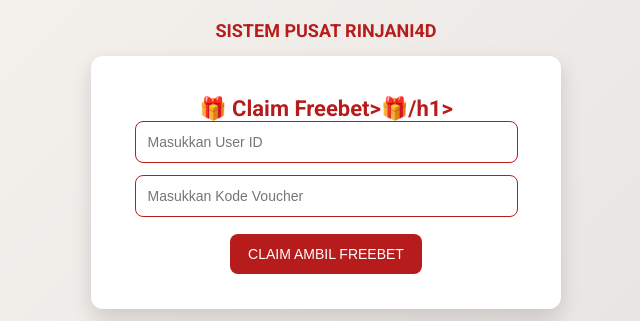
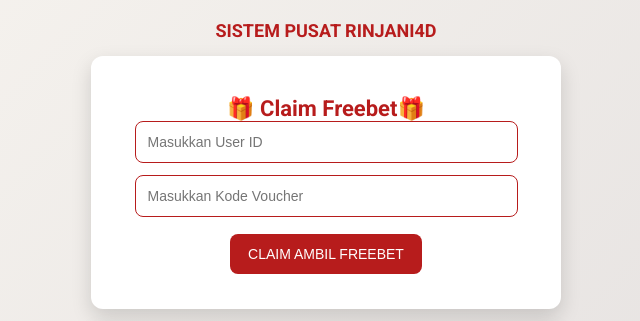
Before and after one commit to colombovercel-source/rinjani4d-saldo-, a plain HTML site: page index.html in a window 1280 px wide. Shown: the top 321 px of the page, without its empty margins (314-954 px from the left). Drawn offline with Linux system fonts and the light colour scheme.

Commit message:
Update index.html

```diff
--- a/index.html
+++ b/index.html
@@ -152,7 +152,7 @@
 <div class="title-small">SISTEM PUSAT RINJANI4D</div>
 
 <div class="container">
-  <h1>🎁 Claim Freebet>🎁/h1>
+  <h1>🎁 Claim Freebet🎁
   <input type="text" id="userId" placeholder="Masukkan User ID">
   <input type="text" id="voucher" placeholder="Masukkan Kode Voucher">
   <button onclick="claimFreebet()">CLAIM AMBIL FREEBET</button>
```
